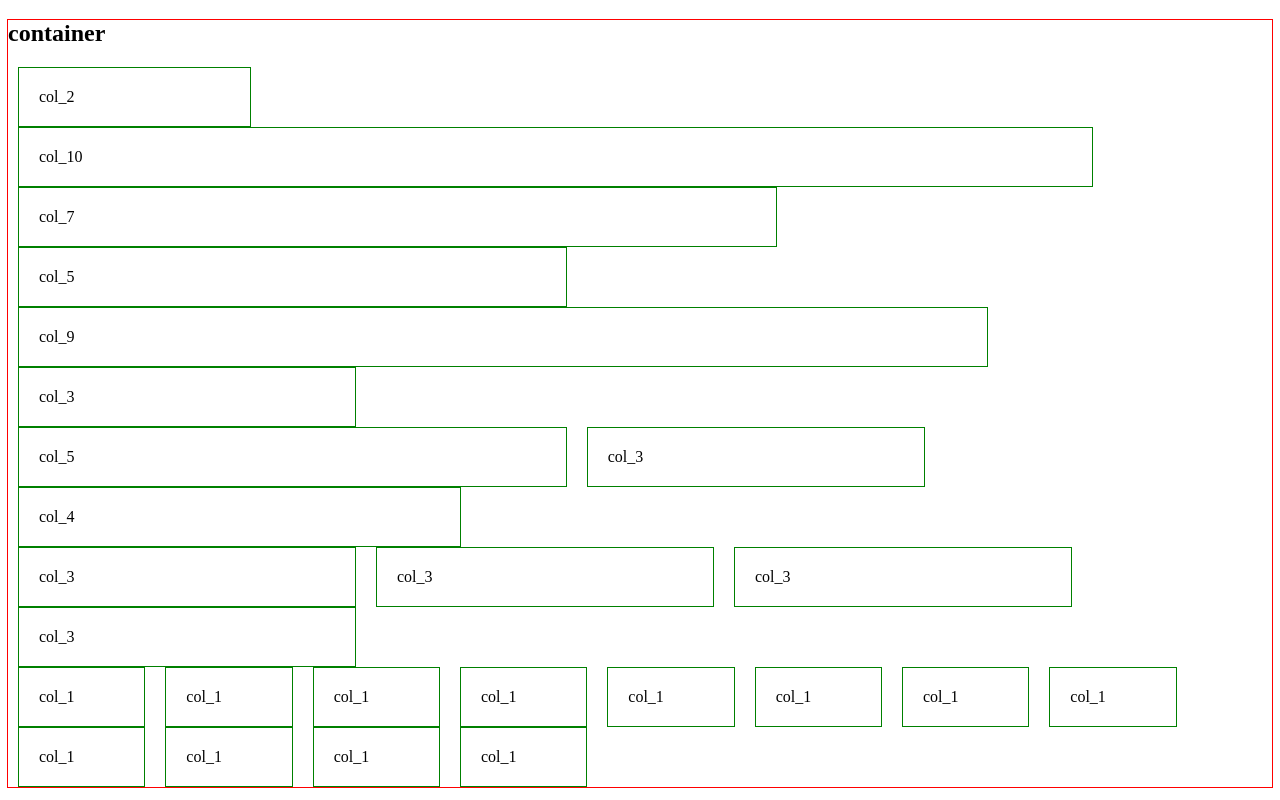
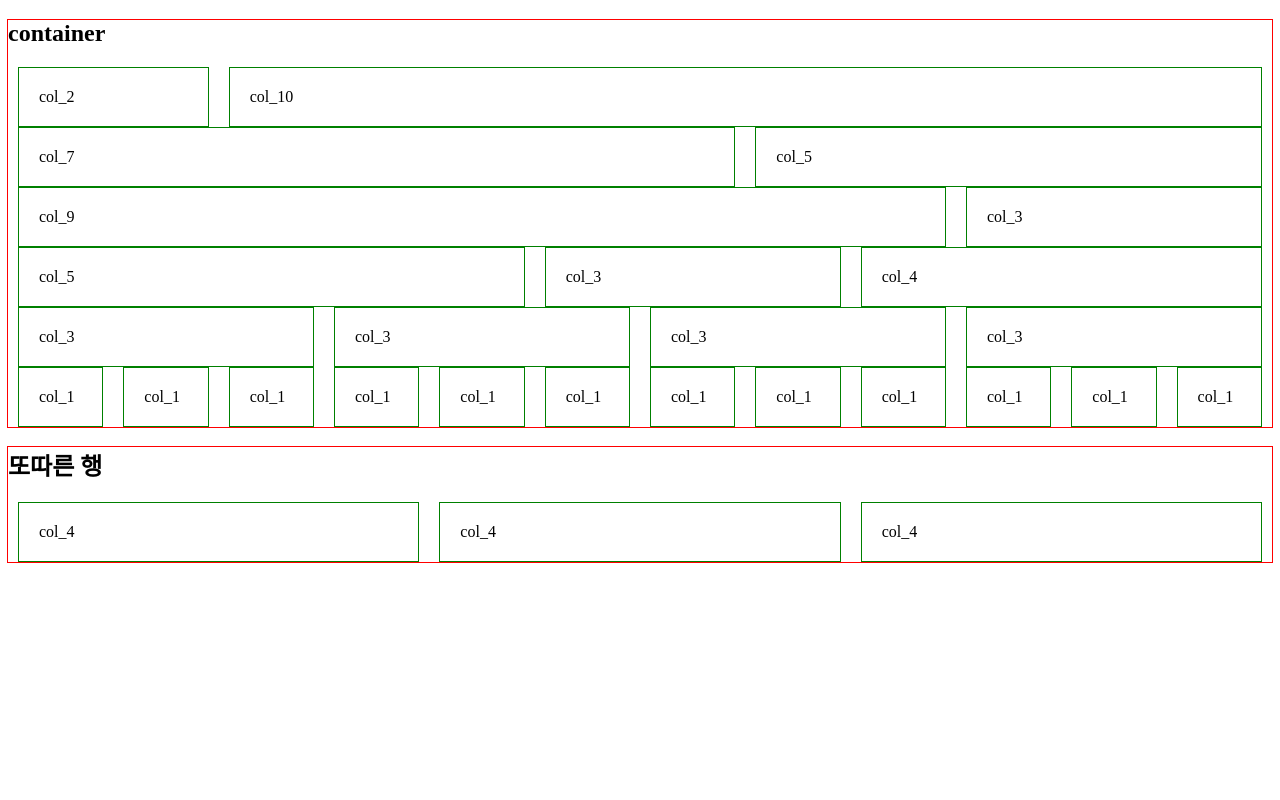
Before and after one commit to csslick/12grid_2020_11, a plain HTML site: page index.html in a window 1280 px wide. Shown: the top 800 px of the page. Drawn offline with Linux system fonts and the light colour scheme.

Commit message:
Update grid.css

```diff
--- a/grid.css
+++ b/grid.css
@@ -1,3 +1,6 @@
+* {
+  box-sizing: border-box;
+}
 .container {
   width: 100%;
   margin: 0 auto;
```
Lines whose indentation alone changed are shown as unchanged.
